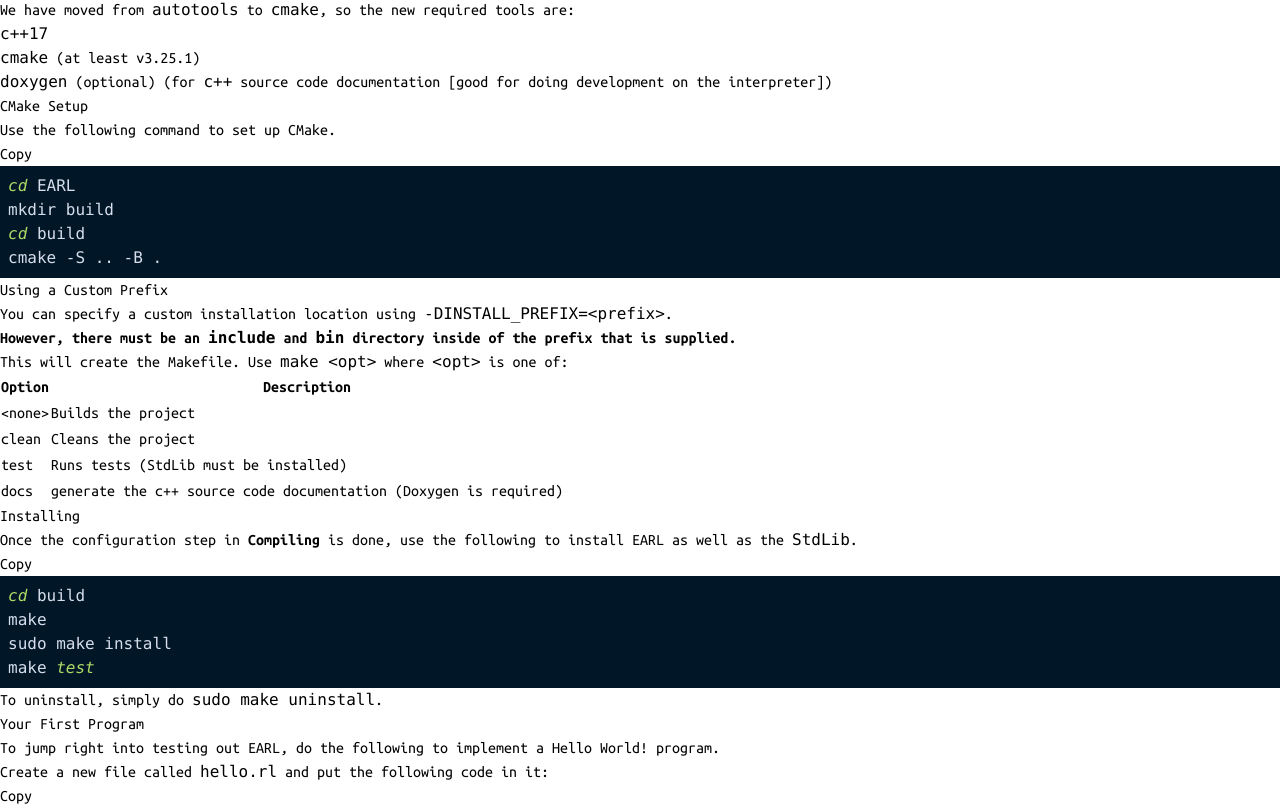
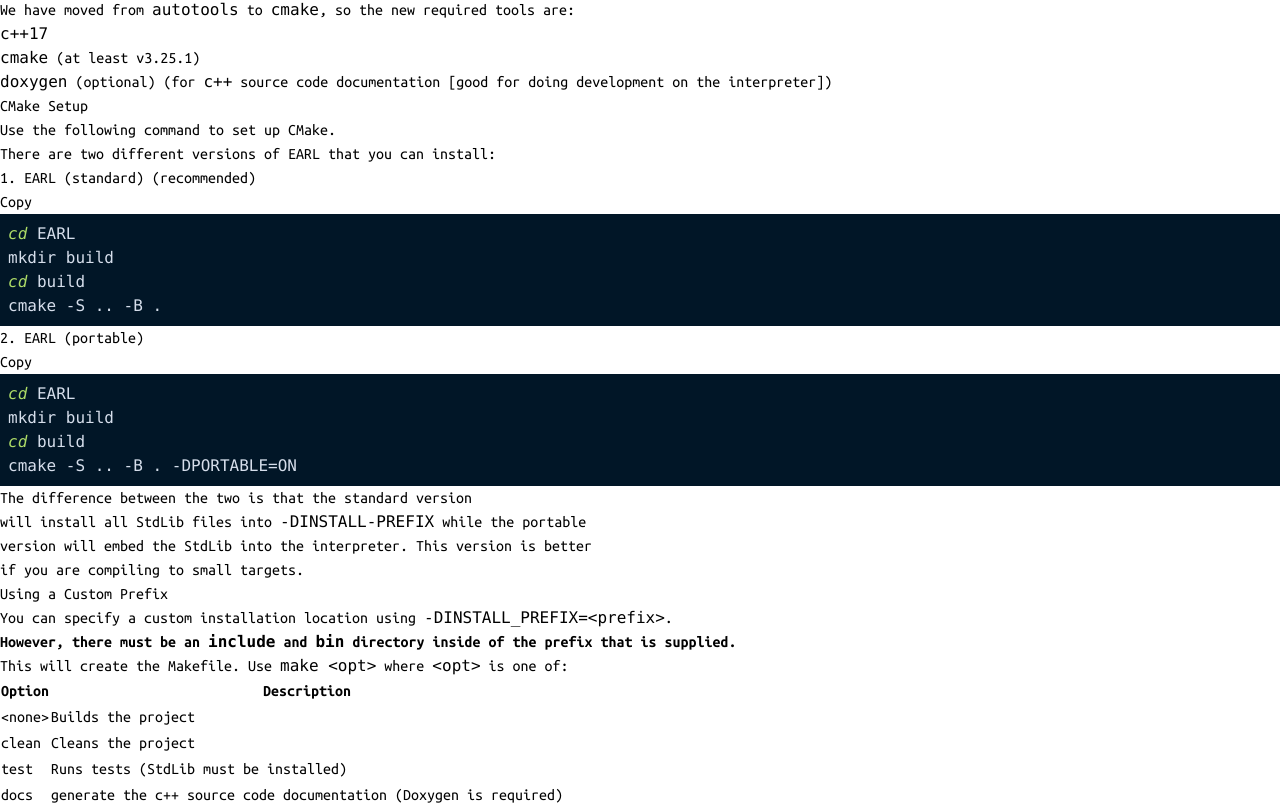
Before and after one commit to malloc-nbytes/EARL-web, a React (Vite) app: page /EARL-web/documentation in a window 1280 px wide. Shown: the part 4314-5120 px from the top of the page. Built offline with nearby package versions, Linux system fonts and the light colour scheme.

Commit message:
added info about portable

```diff
--- a/src/pages/Documentation.jsx
+++ b/src/pages/Documentation.jsx
@@ -146,6 +146,12 @@
 cmake -S .. -B .
 `;
 
+const compilingEARLPortableBash = `cd EARL
+mkdir build
+cd build
+cmake -S .. -B . -DPORTABLE=ON
+`;
+
 const installingEARLBash = `cd build
 make
 sudo make install
@@ -1990,7 +1996,21 @@
                 content: (
                     <>
                         <EARLInfo text="Use the following command to set up CMake." />
-                        <EARLCodeSnippet code={compilingEARLBash} language="bash" />
+                        <EARLInfo text="There are two different versions of EARL that you can install:" />
+                        <EARLInfoIndent>
+                            <EARLInfo text="1. EARL (standard) (recommended)" />
+                            <EARLInfoIndent>
+                                <EARLCodeSnippet code={compilingEARLBash} language="bash" />
+                            </EARLInfoIndent>
+                            <EARLInfo text="2. EARL (portable)" />
+                            <EARLInfoIndent>
+                                <EARLCodeSnippet code={compilingEARLPortableBash} language="bash" />
+                            </EARLInfoIndent>
+                        </EARLInfoIndent>
+                        <EARLInfo text="The difference between the two is that the standard version" />
+                        <EARLInfo text="will install all StdLib files into `-DINSTALL-PREFIX` while the portable" />
+                        <EARLInfo text="version will embed the StdLib into the interpreter. This version is better" />
+                        <EARLInfo text="if you are compiling to small targets." />
                     </>
                 ),
                 subsections: [
```
